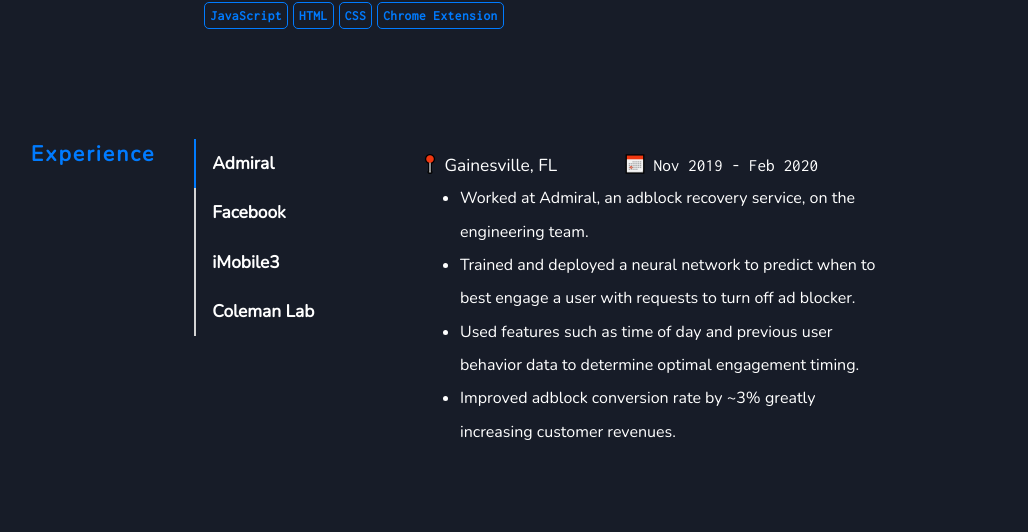
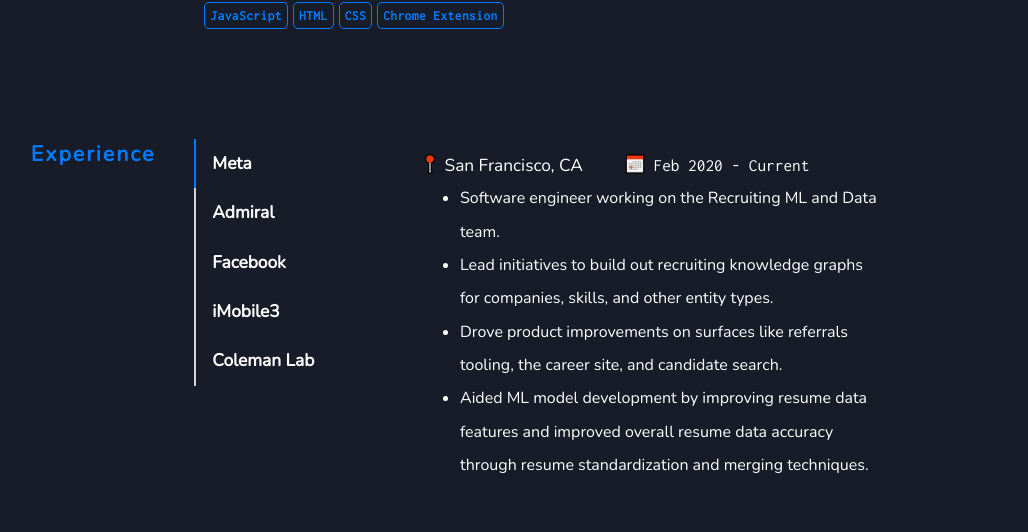
Before and after one commit to znields/znields.com, a React (Create React App) app: page / in a window 1280 px wide. Shown: the part 2479-3011 px from the top of the page, without its empty margins (61-1089 px from the left). Built offline with nearby package versions, Linux system fonts and the light colour scheme.

Commit message:
add meta to jobs

```diff
--- a/src/containers/Body.jsx
+++ b/src/containers/Body.jsx
@@ -155,6 +155,12 @@
         <Tabs
           jobs={[
             {
+              company: 'Meta',
+              items: ['Software engineer working on the Recruiting ML and Data team.', 'Lead initiatives to build out recruiting knowledge graphs for companies, skills, and other entity types.', 'Drove product improvements on surfaces like referrals tooling, the career site, and candidate search.', 'Aided ML model development by improving resume data features and improved overall resume data accuracy through resume standardization and merging techniques.'],
+              location: 'San Francisco, CA',
+              date: 'Feb 2020 - Current',
+            },
+            {
               company: 'Admiral',
               items: ['Worked at Admiral, an adblock recovery service, on the engineering team.', 'Trained and deployed a neural network to predict when to best engage a user with requests to turn off ad blocker.', 'Used features such as time of day and previous user behavior data to determine optimal engagement timing.', 'Improved adblock conversion rate by ~3% greatly increasing customer revenues.'],
               location: 'Gainesville, FL',
```
